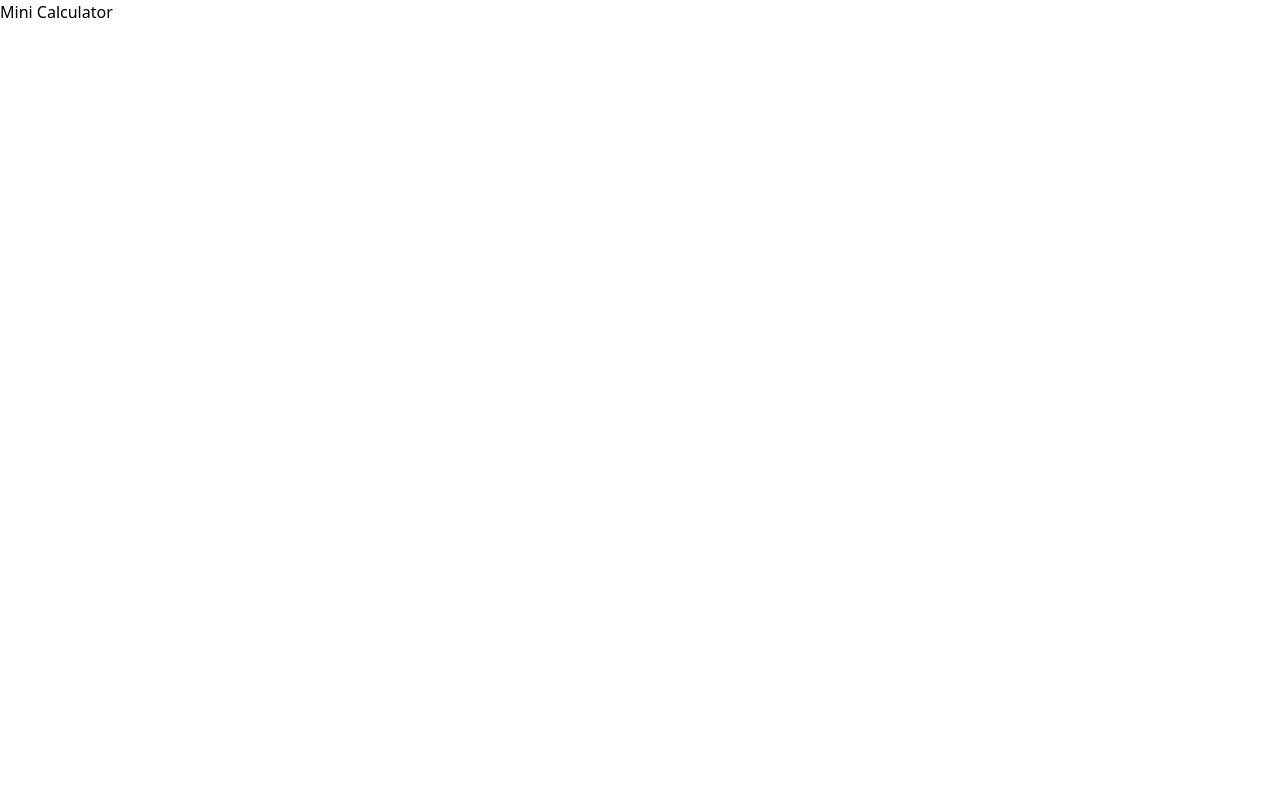
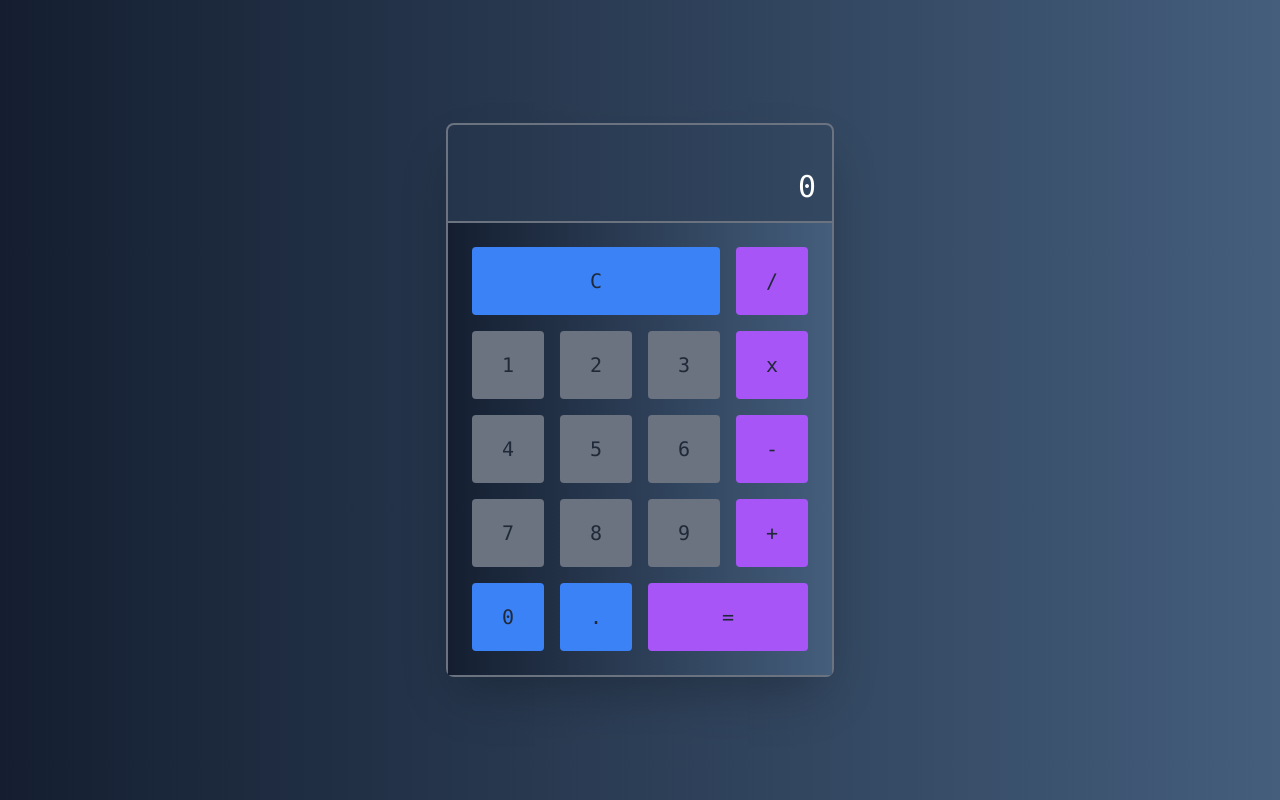
Before and after one commit to riad40/mini-calculator-typescript, a website: page public/index.html in a window 1280 px wide. Drawn offline with Linux system fonts and the light colour scheme.

Commit message:
make the initial markup and styling for the app

```diff
--- a/public/index.html
+++ b/public/index.html
@@ -8,7 +8,49 @@
         <title>Mini Calcuator</title>
     </head>
     <body>
-        <h1>Mini Calculator</h1>
+        <div class="h-screen grid items-center justify-center">
+            <div class="border-2 border-gray-500 shadow-2xl rounded-lg">
+                <div class="border-b-2 border-gray-500 output bg-transparent p-4 rounded-t-lg text-3xl text-right text-white w-96 h-full font-mono">
+                    <div class="previousNumber my-1 text-lg h-5 opacity-75"></div>
+                    <div class="currentNumber">0</div>
+                </div>
+                <div class="p-6 text-gray-800 grid grid-cols-4 gap-4 text-xl">
+                    <button class="font-mono col-start-1 col-end-4 bg-blue-500 hover:bg-blue-400 rounded p-5" id="clear" >C</button>
+
+                    <button class="font-mono bg-purple-500 hover:bg-purple-400 rounded p-5" id="operator">/</button>
+
+                    <button class="font-mono bg-gray-500 hover:bg-gray-400 rounded p-5" id="number">1</button>
+
+                    <button class="font-mono bg-gray-500 hover:bg-gray-400 rounded p-5" id="number">2</button>
+
+                    <button class="font-mono bg-gray-500 hover:bg-gray-400 rounded p-5" id="number">3</button>
+
+                    <button class="font-mono bg-purple-500 hover:bg-purple-400 rounded p-5" id="operator">x</button>
+
+                    <button class="font-mono bg-gray-500 hover:bg-gray-400 rounded p-5" id="number">4</button>
+
+                    <button class="font-mono bg-gray-500 hover:bg-gray-400 rounded p-5" id="number">5</button>
+
+                    <button class="font-mono bg-gray-500 hover:bg-gray-400 rounded p-5" id="number">6</button>
+
+                    <button class="font-mono bg-purple-500 hover:bg-purple-400 rounded p-5" id="operator">-</button>
+
+                    <button class="font-mono bg-gray-500 hover:bg-gray-400 rounded p-5" id="number">7</button>
+
+                    <button class="font-mono bg-gray-500 hover:bg-gray-400 rounded p-5" id="number">8</button>
+
+                    <button class="font-mono bg-gray-500 hover:bg-gray-400 rounded p-5" id="number">9</button>
+
+                    <button class="font-mono bg-purple-500 hover:bg-purple-400 rounded p-5" id="operator">+</button>
+
+                    <button class="font-mono bg-blue-500 hover:bg-blue-400 rounded p-5" id="number">0</button>
+
+                    <button class="font-mono bg-blue-500 hover:bg-blue-400 rounded p-5" id="decimal">.</button>
+
+                    <button class="font-mono col-start-3 col-end-5 bg-purple-500 hover:bg-purple-400 rounded p-5" id="equal">=</button>
+                </div>
+            </div>
+       </div>
     </body>
     <script src="./js/index.js"></script>
 </html>
```
Also changed, not shown: public/css/output.css, 1 other file.
